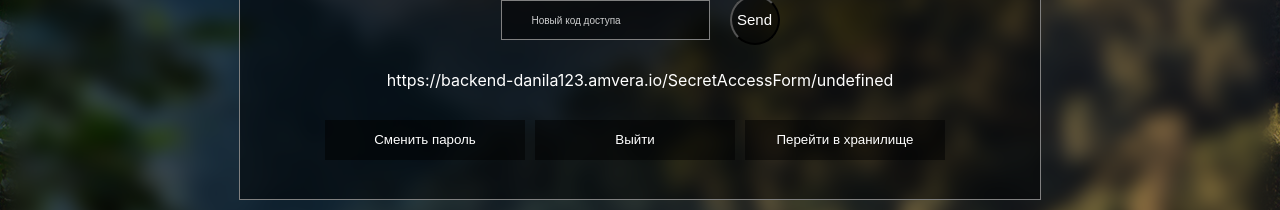
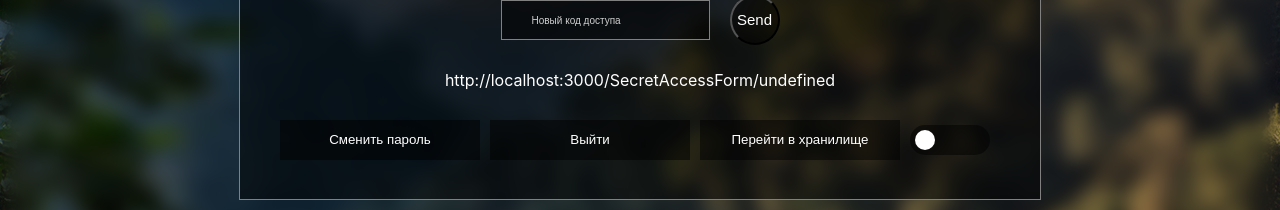
Before and after one commit to DanilaP/DiplomaFront, a React (Create React App) app: page /Profile in a window 1280 px wide. Shown: the part 501-711 px from the top of the page. Built offline with nearby package versions, Linux system fonts and the light colour scheme; no server answers.

Commit message:
new commit

```diff
--- a/src/components/Statistic/statistic.scss
+++ b/src/components/Statistic/statistic.scss
@@ -24,7 +24,7 @@
             font-size: 30px;
             transform: scaleY(0.75);
             margin-left: 85vw;
-            margin-top: -75px;
+            margin-top: -5px;
 
             &:hover {
                 cursor: pointer;
@@ -69,7 +69,7 @@
         & .main__statistic {
             & .back__button {
                 margin-top: -250px;
-                margin-left: 280px;
+                margin-left: 400px;
             }
             & .graphics {
                 width: 350px;
--- a/src/components/profile/changePasswordModal/modal.scss
+++ b/src/components/profile/changePasswordModal/modal.scss
@@ -6,9 +6,12 @@
     align-items: center;
     justify-content: center;
     backdrop-filter: blur(10px);
+    position: absolute;
+    z-index: 100;
+
     & .content {
-        width: 500px;
-        height: 300px;
+        width: 400px;
+        height: 200px;
         display: flex;
         justify-content: center;
         align-items: center;
@@ -49,8 +52,8 @@
         color: white;
         font-size: 30px;
         position: absolute;
-        margin-left: 470px;
-        margin-top: -265px;
+        margin-left: 370px;
+        margin-top: -165px;
         transform: scaleY(0.8);
 
         &:hover {
--- a/src/components/profile/profile.jsx
+++ b/src/components/profile/profile.jsx
@@ -5,6 +5,7 @@ import $api from '../../api';
 import { useState } from 'react';
 import Modal from './changePasswordModal/modal';
 import SERVADRESS from "../servAdress";
+import { useSelector } from 'react-redux';
 
 
 function Profile() {
@@ -12,6 +13,7 @@ function Profile() {
     const [user, setUser] = useState({});
     const [showModal, setShowModal] = useState(false);
     const [secretCode, setSecretCode] = useState("");
+    const theme = useSelector(store => store.theme);
 
     const goBack = () => {
         history('/Store');
@@ -48,6 +50,9 @@ function Profile() {
         }
         else return;
     }
+    const changeTheme = () => {
+
+    }
     useEffect(() => {
         $api.get(SERVADRESS + '/auth/getUserData')
         .then((res) => {
@@ -80,12 +85,15 @@ function Profile() {
                         <button onClick={changeSecretCode}>Send</button>
                     </div>
                     <div className="link__to__show__store">
-                        <p>{"https://backend-danila123.amvera.io/SecretAccessForm/"+user.id}</p>
+                        <p>{"http://localhost:3000/SecretAccessForm/"+user.id}</p>
                     </div>
                     <div className="settings">
                         <button onClick={changePassword}>Сменить пароль</button>
                         <button onClick={logout}>Выйти</button>
                         <button onClick={() => history("/Store/" + user.id)}>Перейти в хранилище</button>
+                        <button className='theme'>
+                            <div onClick={changeTheme} className='circle'></div>
+                        </button>
                     </div>
                 </div>
             </div>
--- a/src/components/profile/profile.scss
+++ b/src/components/profile/profile.scss
@@ -135,6 +135,8 @@
         }
 
         & .settings {
+            display: flex;
+            align-items: center;
 
             & button {
                 margin-right: 10px;
@@ -147,6 +149,37 @@
                 &:hover {
                     cursor: pointer;
                     border: 0.5px solid white;
+                }
+            }
+
+            & .theme {
+                border-radius: 25px;
+                width: 80px;
+                height: 30px;
+                box-sizing: border-box;
+                padding-left: 5px;
+                transition: 1s;
+
+                & .circle {
+                    border-radius: 50%;
+                    height: 20px;
+                    width: 20px;
+                    background-color: white;
+
+                }
+
+                &:hover {
+                    cursor: pointer;
+                    border: none;
+                }
+
+                &:focus {
+                    padding-left: 55px;
+                    background-color: white;
+
+                    & .circle {
+                        background-color: black;
+                    }
                 }
             }
         }
--- a/src/components/servAdress.js
+++ b/src/components/servAdress.js
@@ -1,4 +1,4 @@
 //http://localhost:3000
 //https://backend-danila123.amvera.io
-let SERVADRESS = "https://backend-danila123.amvera.io"
+let SERVADRESS = "http://localhost:5000"
 export default SERVADRESS;
--- a/src/components/userStore/userStore.jsx
+++ b/src/components/userStore/userStore.jsx
@@ -104,7 +104,7 @@ function UserStore() {
     }
     const calculateAllFileSize = (arrOfFiles) => {
         let sum = 0;
-        sortedFiles?.map((e) => {
+        arrOfFiles.map((e) => {
             sum += Number(e.size);
         })
         sum = sum.toFixed(2);
@@ -180,9 +180,6 @@ function UserStore() {
         })
     }
     useEffect(() => {
-        calculateAllFileSize(user?.files);
-    }, [user])
-    useEffect(() => {
         setUser({...user, files: userObjectFiles});
         setSortedFiles(userObjectFiles);
         sortFiles(parametrOfSort);
@@ -197,7 +194,17 @@ function UserStore() {
         .catch((error) => {
             console.log(error);
         })
+        $api.get(SERVADRESS + '/auth/getUserData')
+        .then((res) => {
+            calculateAllFileSize(res.data.userData.files);
+        })
+        .catch((error) => {
+            console.log(error);
+        })
     }, [])
+    useEffect(() => {
+        console.log("render!")
+    })
     return (
         <div className="UserStore">
             { sliderShown ? <ImageSlider image = {choosenFilePath} openSlider = {openSlider} /> : null  }
--- a/src/store.js
+++ b/src/store.js
@@ -16,6 +16,7 @@ function reducer(state = stateInitial, action) {
         case "UPLOADEDFILE": return {...state, file: action.payload}
         case "DELETEDFILEPATH": return {...state, filePath: action.payload}
         case "USER_CODE": return {...state, userCode: action.payload}
+        case "CHANGE_THEME": return {...state, theme: action.payload}
         default: return state;
     }
 }
```
